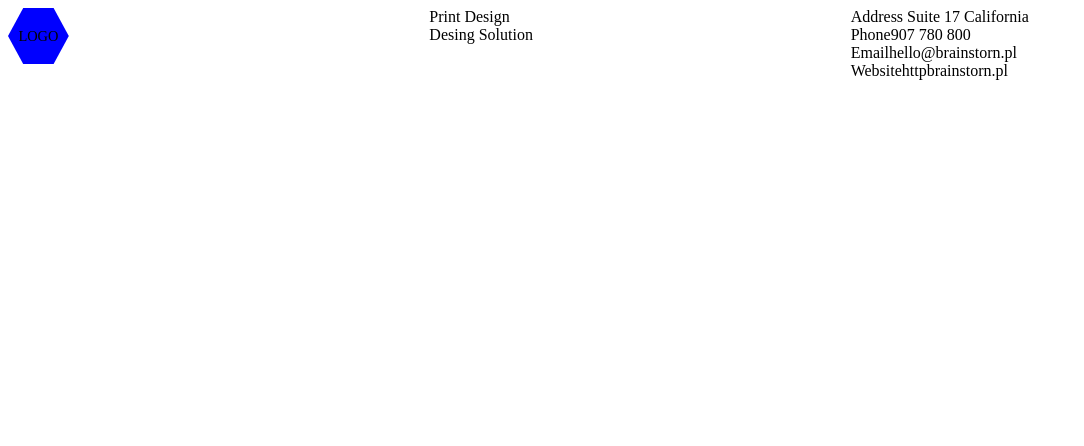
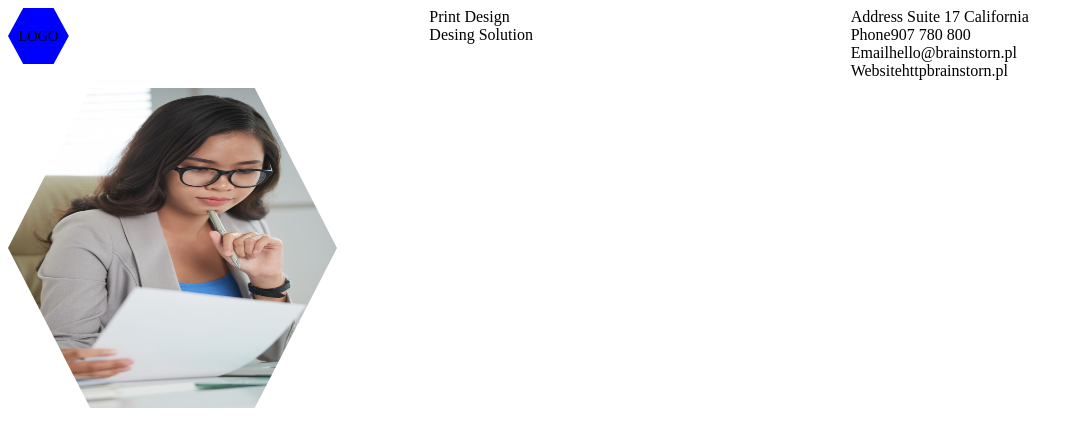
Before and after one commit to AgnieszkaDra/Creative2, a plain HTML site: page index.html in a window 1280 px wide. Shown: the whole page, without its empty margins (0-1084 px from the left). Drawn offline with Linux system fonts and the light colour scheme.

Commit message:
add and style section one

```diff
--- a/CSS/style.css
+++ b/CSS/style.css
@@ -20,3 +20,17 @@ header{
     width: 100%;
     height: 10vh;
 }
+
+.one{
+    width:60%;
+    height:40vh;
+
+}
+
+
+
+.women__photo{
+    width: calc(40% + 2vw);
+    height: 40vh;
+    clip-path: polygon(25% 0%, 75% 0%, 100% 50%, 75% 100%, 25% 100%, 0% 50%);
+}
--- a/index.html
+++ b/index.html
@@ -26,5 +26,16 @@
 
 
     </header>
+
+    <main>
+        <section class="one">
+            <div class="women">
+                <img src="IMG/women.jpg" class="women__photo">
+            </div>
+        </section>
+        <section class="two"></section>
+        <section class="three"></section>
+        <section class="four"></section>
+    </main>
 </body>
 </html>
```
